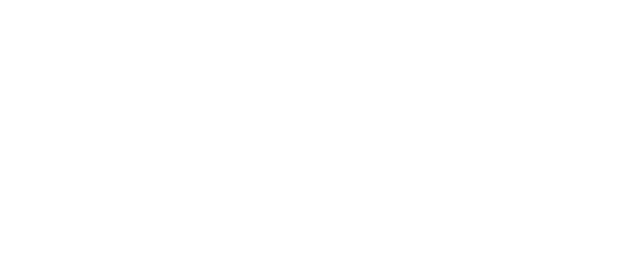
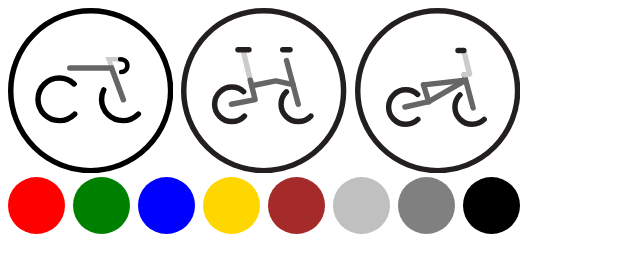
Before and after one commit to cyclelove/avatar-generator, a plain HTML site: page index.html in a window 1280 px wide. Shown: the whole page, without its empty margins (0-640 px from the left). Drawn offline with nearby package versions, Linux system fonts and the light colour scheme.

Commit message:
Road, Brompton, BMX

```diff
--- a/cyclelove-avatar-generator.js
+++ b/cyclelove-avatar-generator.js
@@ -1,3 +1,154 @@
 var CycleLove = {}
 
-CycleLove.renderAvatarGenerator = function() {}
+// CycleLove.AvatarGenerator ViewController
+CycleLove.AvatarGenerator = function(options) {
+  this.options = $.extend({}, this.options, options)
+  this.initialize()
+}
+$.extend(CycleLove.AvatarGenerator.prototype, {
+
+  options: {
+    colors: 'red green blue gold brown silver grey black'.split(' '),
+    bikes: [
+      'road-bike.svg',
+      'brompton.svg',
+      'bmx.svg'
+    ],
+    size: 512
+  },
+
+  bikes: {},
+
+  initialize: function() {
+    this.el = $(this.options.el)
+    this.el.css({ webkitTransform: 'translate3d(0, 0, 0)' })
+
+    var self = this
+
+    this.loadBikes().then(function() {
+      self.canvas = $('<div role="canvas">').appendTo(self.el)
+      self.bikePalette = self.createBikePalette().appendTo(self.el)
+      self.colorPalette = self.createColorPalette().appendTo(self.el)
+      self.el.on('click', '[role="bike-palette"] > *', function(e) {
+        e.preventDefault()
+        self.didClickBike($(this))
+      })
+      self.el.on('click', '[role="color-palette"] > *', function(e) {
+        e.preventDefault()
+        self.didClickColor($(this))
+      })
+      self.el.on('click', '[role="canvas"] > svg *', function(e) {
+        e.preventDefault()
+        self.didClickPart($(this))
+      })
+    })
+  },
+
+  didClickBike: function(button) {
+    this.bikePalette.children().css({ webkitTransform: 'scale(0.618)' })
+    button.css({ webkitTransform: 'scale(1)' })
+
+    this.canvas.html(
+      this.bikes[button.data('url')].clone()
+      .attr('width', this.options.size)
+      .attr('height', this.options.size)
+    )
+
+    this.canvas.find('svg *').css({ cursor: 'pointer' })
+  },
+
+  didClickColor: function(button) {
+    this.color = button.data('color')
+    this.colorPalette.children().css({ webkitTransform: 'scale(0.618)' })
+    button.css({ webkitTransform: 'scale(1)' })
+  },
+
+  didClickPart: function(part) {
+    if (!this.color) return
+
+    if (part.attr('id') === 'background') {
+      part.attr('fill', this.color)
+    } else {
+      part.attr('stroke', this.color)
+    }
+  },
+
+  loadBikes: function() {
+    var self = this
+
+    return $.when.apply($,
+      $.map(self.options.bikes, function(url, index) {
+        return $.get(url).then(function(data) {
+          self.bikes[url] = $(data).find('svg').clone()
+        })
+      })
+    )
+  },
+
+  createBikePalette: function() {
+    var urls = this.options.bikes,
+        bikes = this.bikes,
+        size = this.options.size,
+        count = urls.length,
+        margin = 8,
+        buttonSize = (size - (margin * (count - 1))) / count,
+        palette = $('<div role="bike-palette">')
+
+    $.each(urls, function(index, url) {
+      bikes[url]
+      .clone()
+      .data('url', url)
+      .attr('width', buttonSize)
+      .attr('height', buttonSize)
+      .css({
+        marginRight : margin + 'px',
+        cursor      : 'pointer'
+      })
+      .appendTo(palette)
+    })
+
+    return palette
+  },
+
+  createColorPalette: function() {
+    var colors = this.options.colors,
+        size = this.options.size,
+        count = colors.length,
+        margin = 8,
+        buttonSize = (size - (margin * (count - 1))) / count,
+        palette = $('<div role="color-palette">')
+
+    $.each(colors, function(index, color) {
+      $('<button>')
+      .data('color', color)
+      .css({
+        appearance       : 'none',
+        background       : color,
+        border           : 'none',
+        borderRadius     : (buttonSize / 2) + 'px',
+        cursor           : 'pointer',
+        height           : buttonSize + 'px',
+        width            : buttonSize + 'px',
+        marginRight      : margin
+      })
+      .appendTo(palette)
+    })
+
+    return palette
+  }
+
+})
+
+// Creates an avatar generator immediately after the <script>.
+CycleLove.AvatarGenerator.create = function() {
+  var id = 'cyclelove-avatar-generator'
+  document.write('<div id="' + id + '"></div>')
+  new CycleLove.AvatarGenerator({ el: '#' + id })
+}
+
+// Creates an avatar generator on the selected elements.
+$.fn.cycleLoveAvatarGenerator = function() {
+  return this.each(function() {
+    new CycleLove.AvatarGenerator({ el: this })
+  })
+}
--- a/index.html
+++ b/index.html
@@ -5,7 +5,9 @@
     <title>CycleLove Avatar Generator</title>
   </head>
   <body>
+    <script src="http://code.jquery.com/jquery-latest.min.js"></script>
     <script src="cyclelove-avatar-generator.js"></script>
-    <script>CycleLove.renderAvatarGenerator()</script>
+    <div id="cyclelove-avatar-generator"></div>
+    <script>$('#cyclelove-avatar-generator').cycleLoveAvatarGenerator()</script>
   </body>
 </html>
```
Also changed, not shown: bmx.svg (added), brompton.svg (added), road-bike.svg (added), 3 other files.
